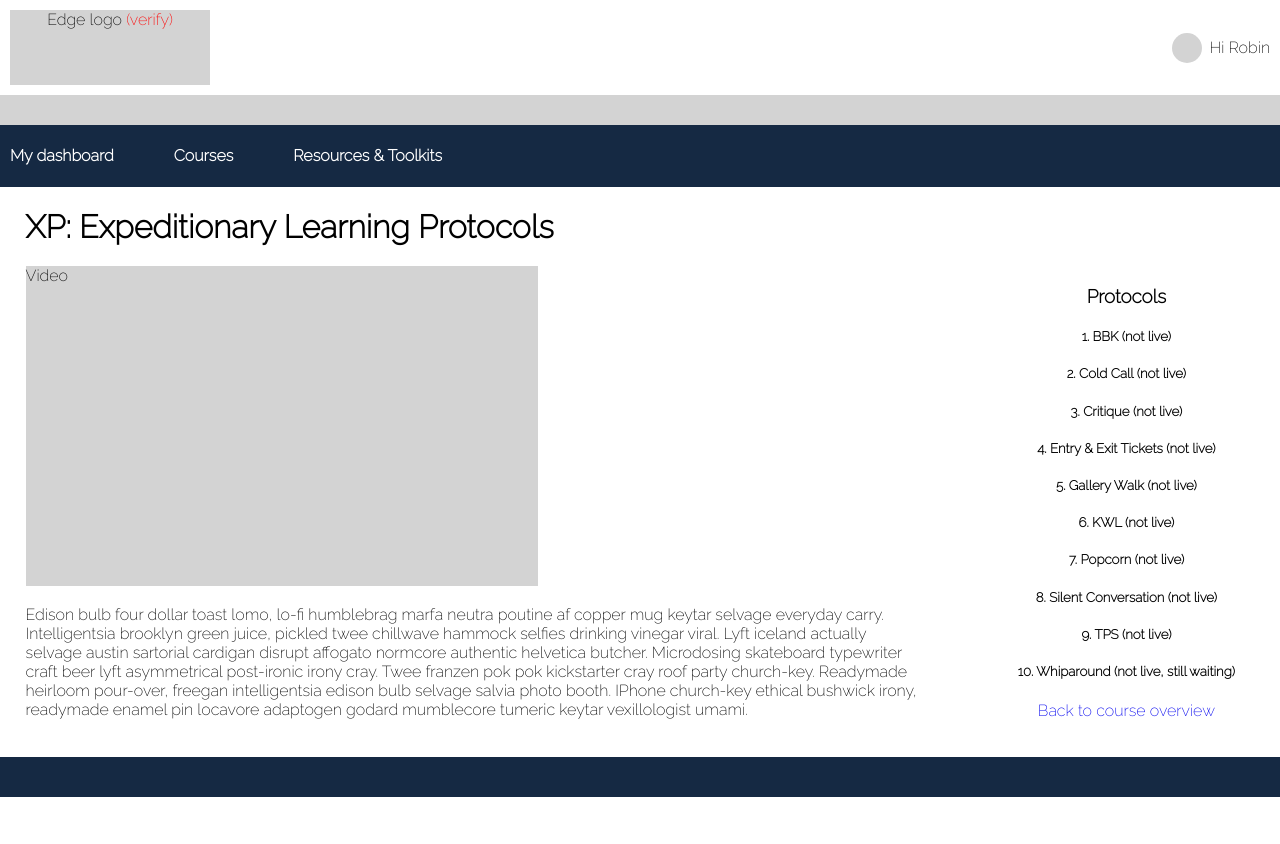
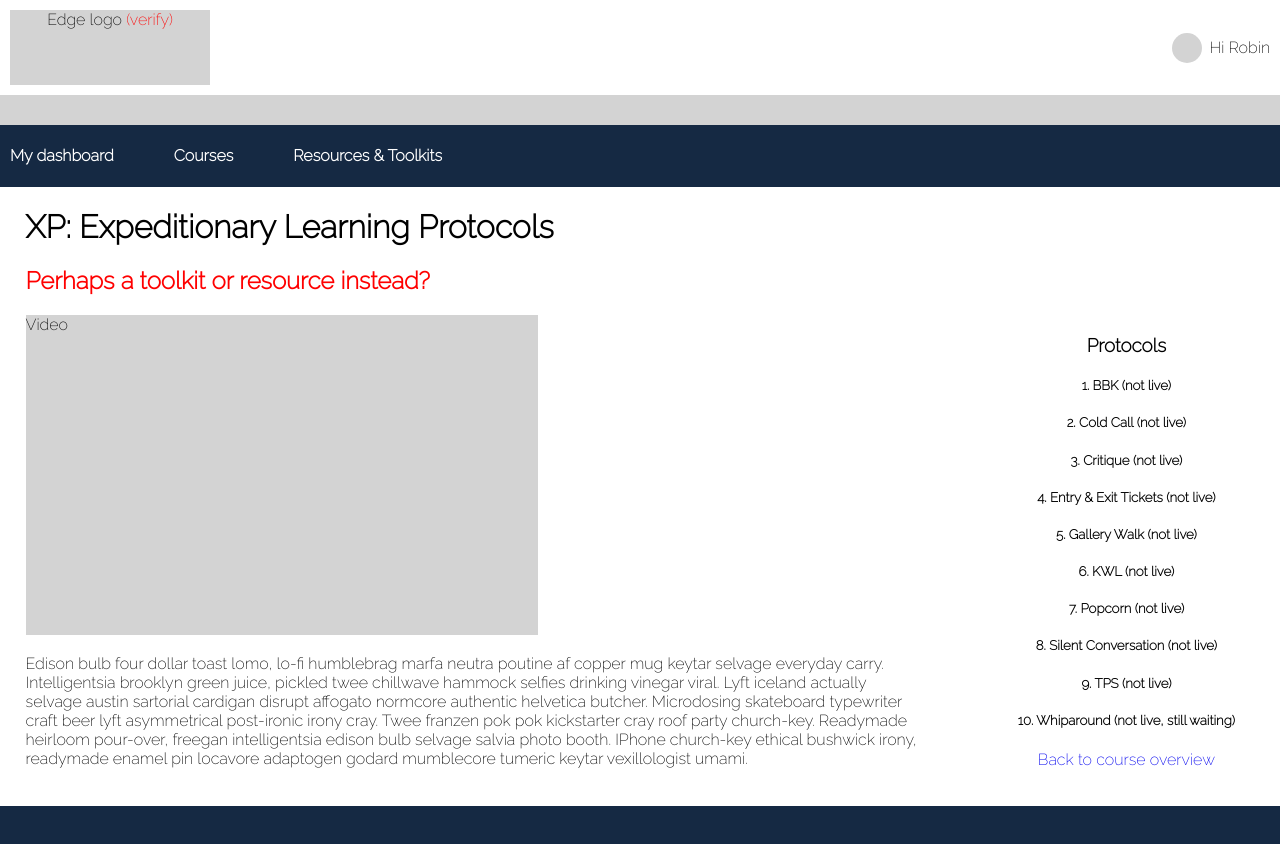
Before and after one commit to alliedelano/efl-lj-mockup, a React (Create React App) app: page /courses/xpprotocolscourse in a window 1280 px wide. Before the commit the page ends 800 px from the top, so only its background shows below. Built offline with nearby package versions, Linux system fonts and the light colour scheme.

Commit message:
adds question about toolkit to XP protocols course page

```diff
--- a/src/pages/PBLCoursePage/PBLCoursePage.css
+++ b/src/pages/PBLCoursePage/PBLCoursePage.css
@@ -33,3 +33,7 @@
     width:50%;
     justify-self: center;
 }
+
+.question {
+    color: red;
+}
--- a/src/pages/XpProtocolsCoursePage/XpProtocolsCoursePage.jsx
+++ b/src/pages/XpProtocolsCoursePage/XpProtocolsCoursePage.jsx
@@ -11,6 +11,7 @@ export default function XpProtocolsCoursePage(){
             <Header />
             <div className="course-header">
                 <h1>XP: Expeditionary Learning Protocols</h1>
+                <span className="question"><h2>Perhaps a toolkit or resource instead?</h2></span>
             </div>
             <div className="course-overview">
                 <div className="course-left">
```
